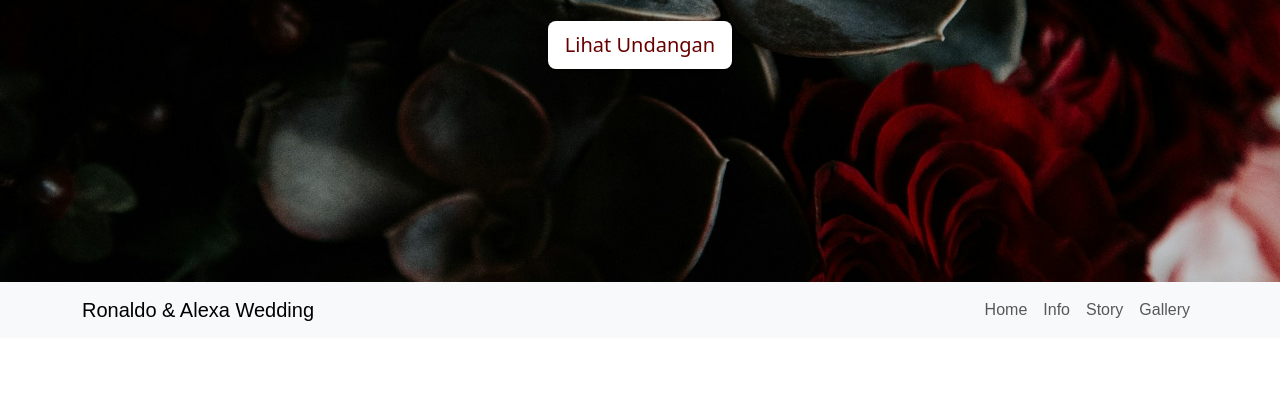
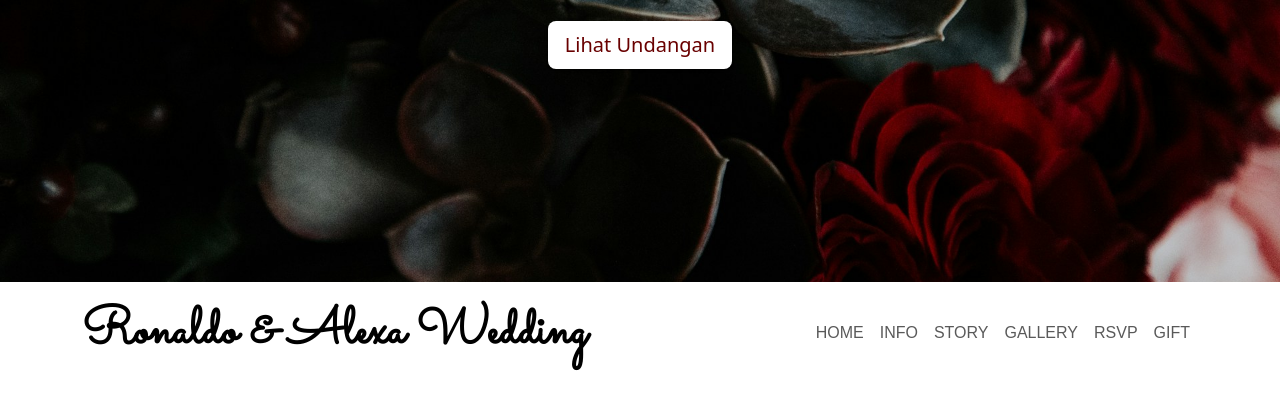
Before and after one commit to evansalfahmi-cloud/wedding-invitation, a plain HTML site: page index.html in a window 1280 px wide. Shown: the part 518-928 px from the top of the page. Drawn offline with Linux system fonts and the light colour scheme.

Commit message:
edit navbar

```diff
--- a/index.html
+++ b/index.html
@@ -24,28 +24,27 @@
         </main>
     </section>
 
-    <nav class="navbar navbar-expand-lg bg-body-tertiary sticky-top">
+    <nav class="navbar navbar-expand-md sticky-top mynavbar">
         <div class="container">
           <a class="navbar-brand" href="#">Ronaldo & Alexa Wedding</a>
-          <button class="navbar-toggler" type="button" data-bs-toggle="collapse" data-bs-target="#navbarSupportedContent" aria-controls="navbarSupportedContent" aria-expanded="false" aria-label="Toggle navigation">
+          <button class="navbar-toggler" type="button" data-bs-toggle="offcanvas" data-bs-target="#offcanvasNavbar" aria-controls="offcanvasNavbar" aria-label="Toggle navigation">
             <span class="navbar-toggler-icon"></span>
           </button>
-          <div class="collapse navbar-collapse" id="navbarSupportedContent">
-            <ul class="navbar-nav ms-auto">
-              <li class="nav-item">
-                <a class="nav-link" href="#">Home</a>
-              </li>
-              <li class="nav-item">
-                <a class="nav-link" href="#">Info</a>
-              </li>
-            </li>
-            <li class="nav-item">
-              <a class="nav-link" href="#">Story</a>
-            </li>
-            <li class="nav-item">
-                <a class="nav-link" href="#">Gallery</a>
-              </li>
-            </ul>
+          <div class="offcanvas offcanvas-end" tabindex="-1" id="offcanvasNavbar" aria-labelledby="offcanvasNavbarLabel">
+            <div class="offcanvas-header">
+                <h5 class="offcanvas-title" id="offcanvasNavbarLabel">Our Wedding</h5>
+              <button type="button" class="btn-close" data-bs-dismiss="offcanvas" aria-label="Close"></button>
+            </div>
+            <div class="offcanvas-body">
+              <div class="navbar-nav ms-auto">
+                <a class="nav-link" href="#home">Home</a>
+                <a class="nav-link" href="#info">Info</a>
+                <a class="nav-link" href="#story">Story</a>
+                <a class="nav-link" href="#gallery">Gallery</a>
+                <a class="nav-link" href="#rsvp">RSVP</a>
+                <a class="nav-link" href="#gift">Gift</a>
+              </div>
+            </div>
           </div>
         </div>
       </nav>
--- a/style.css
+++ b/style.css
@@ -79,8 +79,25 @@ body {
     color: white;
 }
 
-.navbar {
+.mynavbar{
+    background-color: rgba(255, 255, 255, 0.4) !important;
+    backdrop-filter: blur(4px);
+}
+
+.mynavbar .offcanvas {
+    height: 100vh;
+}
+
+.mynavbar .navbar-brand, .mynavbar .offcanvas-title {
+    font-family: 'Sacramento', cursive;
+    font-size: 3.2rem;
+    font-weight: bold;
+}
+
+.mynavbar .nav-link {
+    text-transform: uppercase;
     font-family: 'SF Pro Display Regular', sans-serif;
+
 }
 
 /*media query*/
@@ -94,6 +111,16 @@ body {
 @media (max-width: 768px){
     html {
         font-size: 65% ;
+
+        .mynavbar .offcanvas {
+            width: 100%;
+        }
+
+        .mynavbar .nav-link {
+            font-size: 2rem;
+            text-align: center;
+        }
+
     }
 }
 
```
